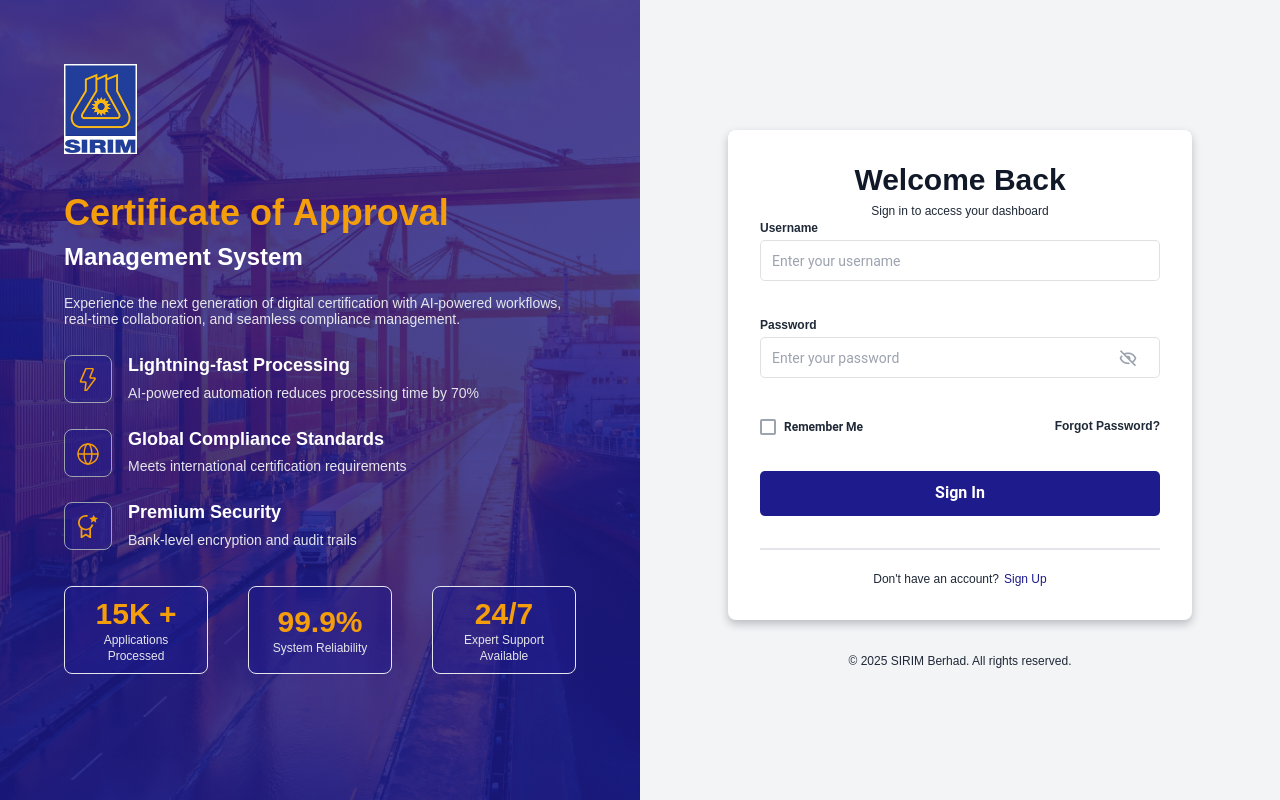
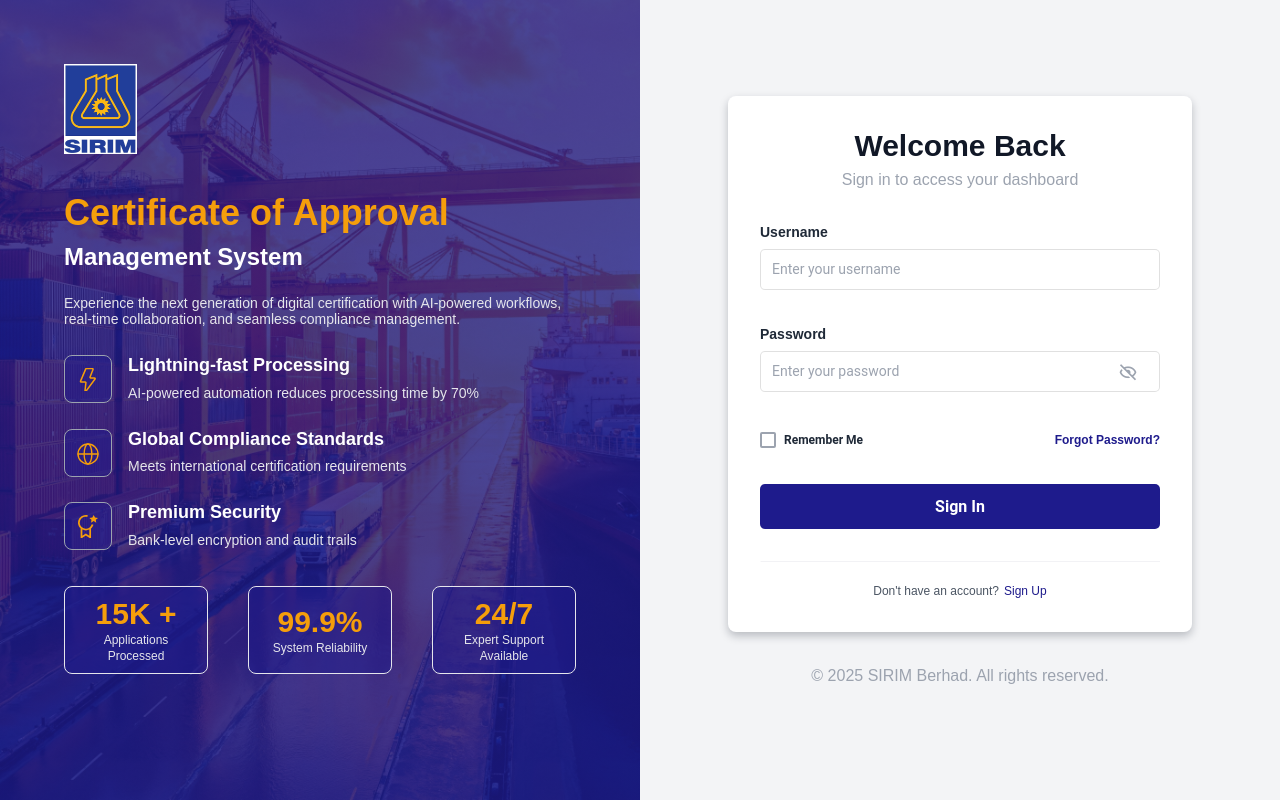
Before and after one commit to MilindaKaushika/sirim-web-portal, an Angular app: page /login in a window 1280 px wide. Built offline with nearby package versions, Linux system fonts and the light colour scheme; what ngx-material-timepicker would draw is missing.

Commit message:
add changes

```diff
--- a/src/app/login/login.component.css
+++ b/src/app/login/login.component.css
@@ -124,6 +124,7 @@
 
 .login-box-content {
   display: flex;
+  padding: 64px 0;
   min-height: 100svh;
   flex-direction: column;
   justify-content: center;
@@ -153,14 +154,14 @@
   font-weight: bold;
   padding: 0;
   margin-bottom: 4px;
-  font-size: var(--h2-large-medium-bold-font);
+  font-size: var(--h2-large-medium-bold-font) !important;
 }
 
 .login-box p {
   color: var(--sirim-text-muted);
   font-weight: 400;
   margin-bottom: 32px;
-  font-size: var(--regular-medium-font);
+  font-size: var(--regular-medium-font) !important;
 }
 
 .input-row {
@@ -176,8 +177,8 @@
   line-height: 16px;
   margin-bottom: 5px;
   font-weight: 700;
-  font-size: var(--regular-default-font);
-  color: var(--sirim-text-default);
+  font-size: var(--regular-default-font) !important;
+  color: var(--sirim-text-default) !important;
 }
 
 .primary-large-btn {
@@ -211,12 +212,12 @@
   margin: 0;
   font-weight: 700;
   cursor: pointer;
-  color: var(--sirim-blue-color);
-  font-size: var(--regular-small-font);
+  color: var(--sirim-blue-color) !important;
+  font-size: var(--regular-small-font) !important;
 }
 
 .border-line {
-  border: 1px solid var(--sirim-bg-edge);
+  background: url("/assets/icons/line.svg");
   height: 1px;
   width: 100%;
   margin-bottom: 20px;
@@ -224,13 +225,14 @@
 
 .sign-up p {
   margin: 0;
-  font-size: var(--regular-small-font);
+  color: var(--sirim-text-subtle) !important;
+  font-size: var(--regular-small-font) !important;
 }
 
 .sign-up span {
   margin-left: 5px;
   cursor: pointer;
-  color: var(--sirim-blue-color);
+  color: var(--sirim-blue-color) !important;
   font-size: var(--regular-small-font);
 }
 
@@ -243,10 +245,9 @@
   transition: all .4s ease;
 }
 
-.box-margin p {
-  color: var(--sirim-text-default);
-  font-size: var(--regular-small-font);
-  margin: 0;
+.footer-name p {
+  color: var(--sirim-text-muted);
+  font-size: var(--regular-medium-font);
 }
 
 @media (max-width: 1132px) {
@@ -380,4 +381,7 @@
   .login-box-content {
     height: 100%;
   }
+  .footer-name p {
+    font-size: var(--regular-default-font);
+  }
 }
--- a/src/app/login/login.component.html
+++ b/src/app/login/login.component.html
@@ -91,7 +91,9 @@
             <p>Don't have an account?<span>Sign Up</span></p>
           </div>
         </div>
-        <p> © 2025 SIRIM Berhad. All rights reserved.</p>
+        <div class="footer-name">
+          <p> © 2025 SIRIM Berhad. All rights reserved.</p>
+        </div>
       </div>
     </div>
   </div>
```
Also changed, not shown: src/assets/icons/line.svg (added).
